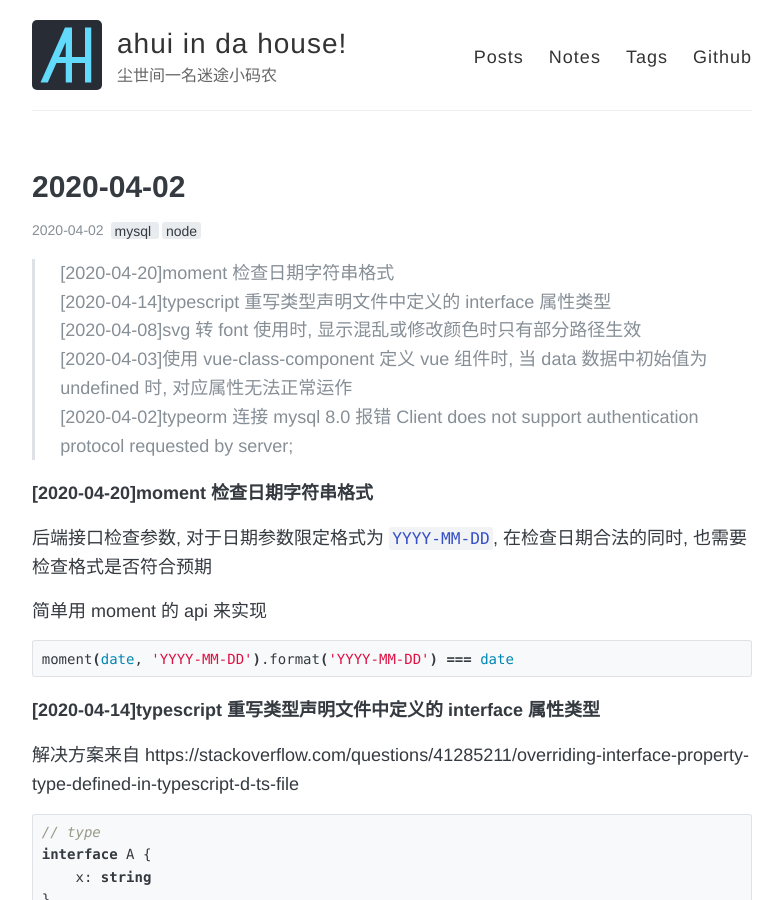
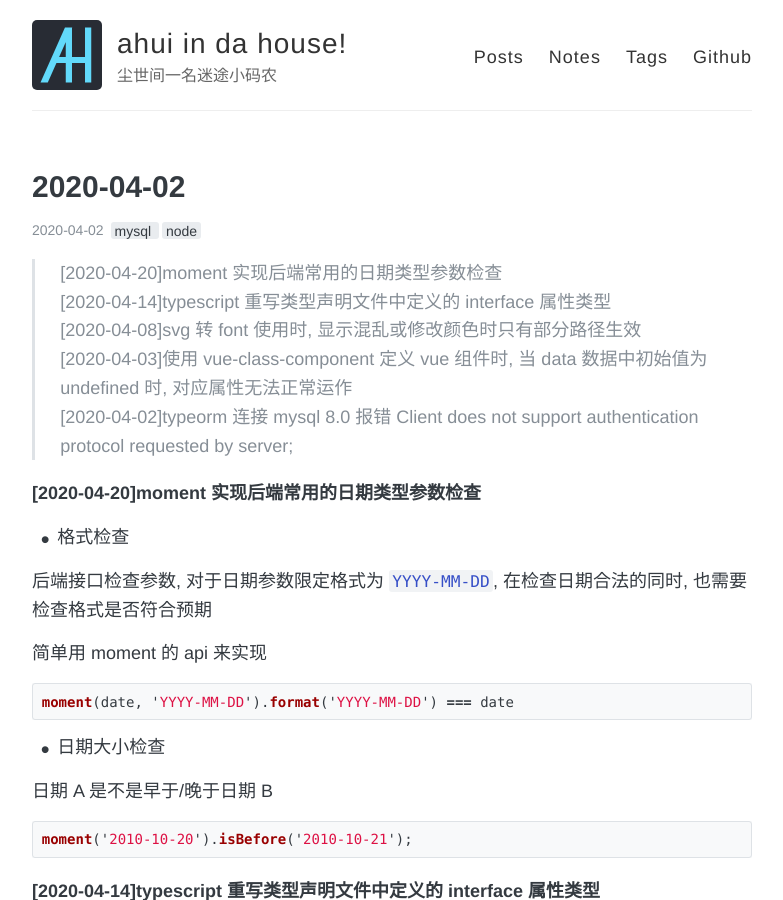
Before and after one commit to funkyLover/blog, a Jekyll site: the page built from notes/_posts/2020-04-02-notes.md, in a window 1280 px wide and 900 px high. Shown: the whole window, without its empty margins (248-1031 px from the left). Built offline with Jekyll 4.4.1, drawn with Linux system fonts in a browser that asks for light colours; comment, search, counter and statistics services are not loaded.

Commit message:
update note;

````diff
--- a/notes/_posts/2020-04-02-notes.md
+++ b/notes/_posts/2020-04-02-notes.md
@@ -7,20 +7,30 @@ comments: true
 share: true
 ---
 
-> [2020-04-20]moment 检查日期字符串格式  <br>
+> [2020-04-20]moment 实现后端常用的日期类型参数检查  <br>
 > [2020-04-14]typescript 重写类型声明文件中定义的 interface 属性类型  <br>
 > [2020-04-08]svg 转 font 使用时, 显示混乱或修改颜色时只有部分路径生效 <br>
 > [2020-04-03]使用 vue-class-component 定义 vue 组件时, 当 data 数据中初始值为 undefined 时, 对应属性无法正常运作 <br>
 > [2020-04-02]typeorm 连接 mysql 8.0 报错 Client does not support authentication protocol requested by server; <br>
 
-##### [2020-04-20]moment 检查日期字符串格式
+##### [2020-04-20]moment 实现后端常用的日期类型参数检查
+
+- 格式检查
 
 后端接口检查参数, 对于日期参数限定格式为 `YYYY-MM-DD`, 在检查日期合法的同时, 也需要检查格式是否符合预期
 
 简单用 moment 的 api 来实现
 
-```bash
+```js
 moment(date, 'YYYY-MM-DD').format('YYYY-MM-DD') === date
+```
+
+- 日期大小检查
+
+日期 A 是不是早于/晚于日期 B
+
+```js
+moment('2010-10-20').isBefore('2010-10-21');
 ```
 
 ##### [2020-04-14]typescript 重写类型声明文件中定义的 interface 属性类型
````
